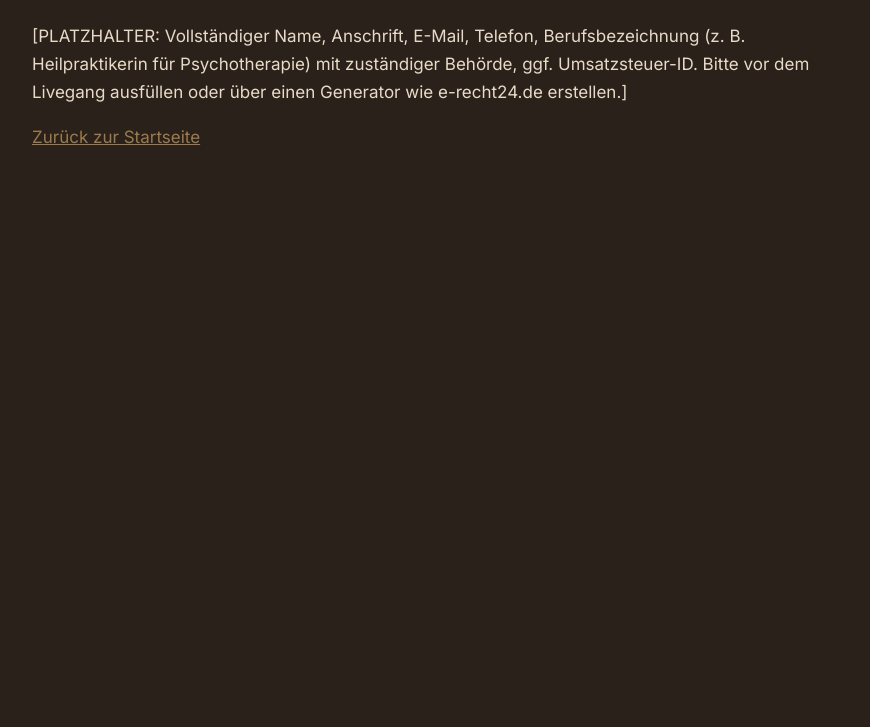
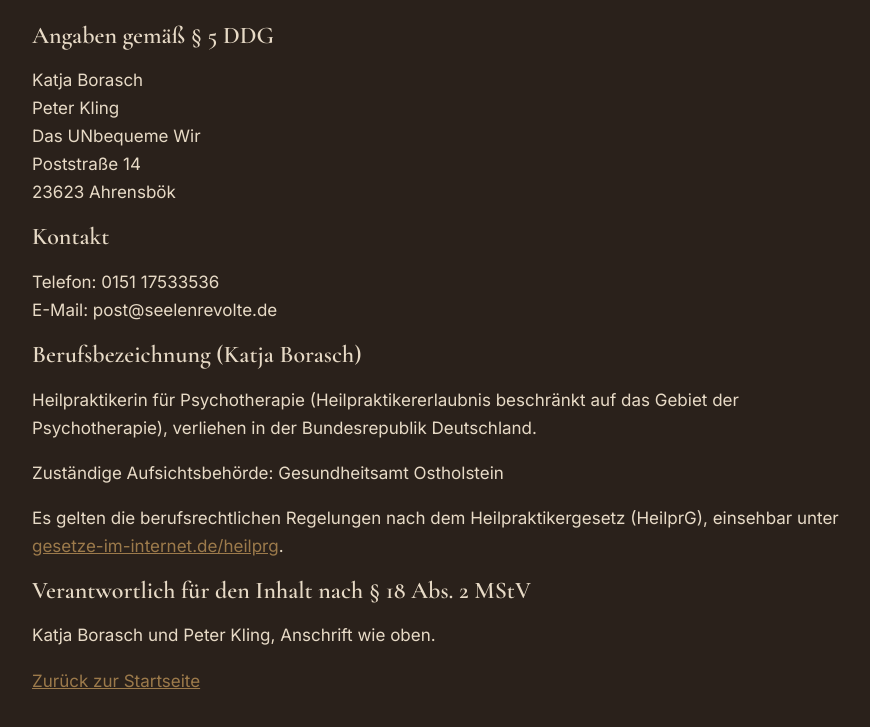
Before and after one commit to dasunbequemewir/dasunbequemewir.github.io, a plain HTML site: page impressum.html in a window 1280 px wide. Shown: the part 169-896 px from the top of the page, without its empty margins (192-1062 px from the left). Before the commit the page ends 800 px from the top, so only its background shows below. Drawn offline with Linux system fonts and the light colour scheme.

Commit message:
Add files via upload

```diff
--- a/impressum.html
+++ b/impressum.html
@@ -9,7 +9,26 @@
 <body>
 <main class="wrap">
 <h1>Impressum</h1>
-<p>[PLATZHALTER: Vollständiger Name, Anschrift, E-Mail, Telefon, Berufsbezeichnung (z. B. Heilpraktikerin für Psychotherapie) mit zuständiger Behörde, ggf. Umsatzsteuer-ID. Bitte vor dem Livegang ausfüllen oder über einen Generator wie e-recht24.de erstellen.]</p>
+
+<h3>Angaben gemäß § 5 DDG</h3>
+<p>Katja Borasch<br>
+Peter Kling<br>
+Das UNbequeme Wir<br>
+Poststraße 14<br>
+23623 Ahrensbök</p>
+
+<h3>Kontakt</h3>
+<p>Telefon: 0151 17533536<br>
+E-Mail: post@seelenrevolte.de</p>
+
+<h3>Berufsbezeichnung (Katja Borasch)</h3>
+<p>Heilpraktikerin für Psychotherapie (Heilpraktikererlaubnis beschränkt auf das Gebiet der Psychotherapie), verliehen in der Bundesrepublik Deutschland.</p>
+<p>Zuständige Aufsichtsbehörde: Gesundheitsamt Ostholstein</p>
+<p>Es gelten die berufsrechtlichen Regelungen nach dem Heilpraktikergesetz (HeilprG), einsehbar unter <a href="https://www.gesetze-im-internet.de/heilprg/">gesetze-im-internet.de/heilprg</a>.</p>
+
+<h3>Verantwortlich für den Inhalt nach § 18 Abs. 2 MStV</h3>
+<p>Katja Borasch und Peter Kling, Anschrift wie oben.</p>
+
 <p><a href="index.html">Zurück zur Startseite</a></p>
 </main>
 </body>
```
